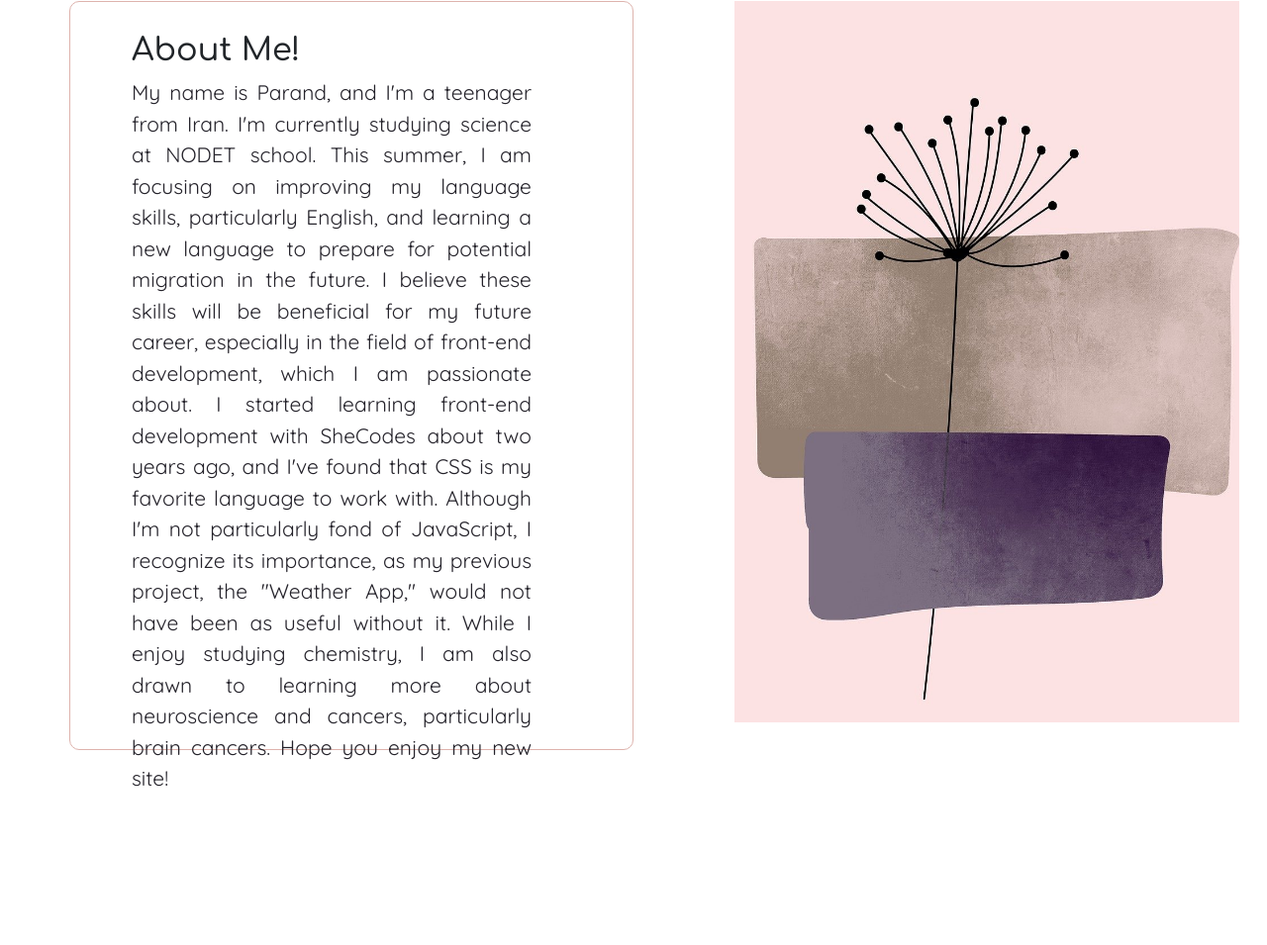
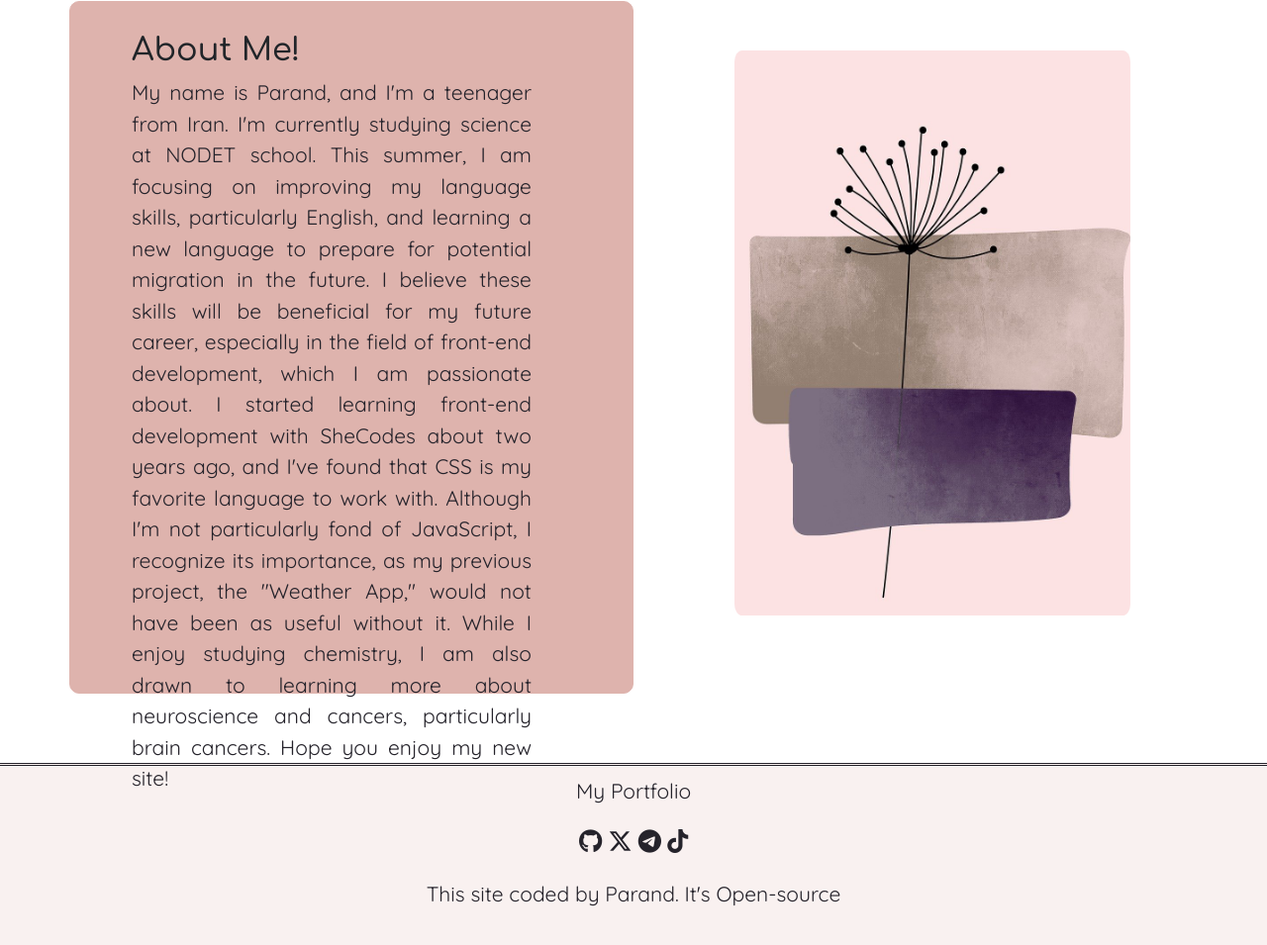
Before and after one commit to Parandvaez/my-portfolio, a plain HTML site: page about.html in a window 1280 px wide. Shown: the part 199-1154 px from the top of the page at 99% size. Before the commit the page ends 1002 px from the top, so only its background shows below. Drawn offline with nearby package versions, Linux system fonts and the light colour scheme.

Commit message:
update footer of about and css file

```diff
--- a/about.html
+++ b/about.html
@@ -91,5 +91,37 @@
         </div>
       </div>
     </div>
+    <footer>
+      <p class="foot">My Portfolio</p>
+      <div class="icons">
+        <a
+          href="https://github.com/Parandvaez"
+          class="git"
+          title="github page"
+          target="_blank"
+          ><i class="fa-brands fa-github"></i
+        ></a>
+        <a
+          href="https://x.com/ParandV87?t=QgUGlB3MrCsIQfACzj7Ojg&s=09"
+          class="x"
+          target="_blank"
+          title="X"
+          ><i class="fa-brands fa-x-twitter"></i
+        ></a>
+        <a href="t.me/Parandv87" class="tel" target="_blank" title="Telegram"
+          ><i class="fa-brands fa-telegram"></i
+        ></a>
+        <a
+          href="https://www.tiktok.com/@parandv87?_t=8nODC4rcNZh&_r=1"
+          class="tik"
+          target="_blank"
+          title="TikTok"
+          ><i class="fa-brands fa-tiktok"></i
+        ></a>
+      </div>
+      <p class="foot2">
+        This site coded by Parand. It's <a href="#" class="open">Open-source</a>
+      </p>
+    </footer>
   </body>
 </html>
--- a/style.css
+++ b/style.css
@@ -5,6 +5,11 @@
   }
 
   .image2 {
+    max-width: 400px;
+    margin: 5px 20px 20px 40px;
+  }
+
+  .about-img {
     max-width: 400px;
     margin: 5px 20px 20px 40px;
   }
@@ -246,12 +251,15 @@ footer {
 
 .container {
   margin-top: 100px;
+  margin-bottom: 70px;
 }
 
 .about-img {
-  width: 600px;
+  width: 700px;
   height: auto;
-  padding-left: 90px;
+  margin-left: 90px;
+  border-radius: 2%;
+  margin-top: 50px;
 }
 
 .about-me,
@@ -265,6 +273,7 @@ footer {
   border-radius: 10px;
   padding-top: 30px;
   padding-left: 30px;
-  height: 757.13px;
-  width: 700px;
+  height: 700px;
+  width: 400px;
+  background-color: #deb3ad;
 }
```
